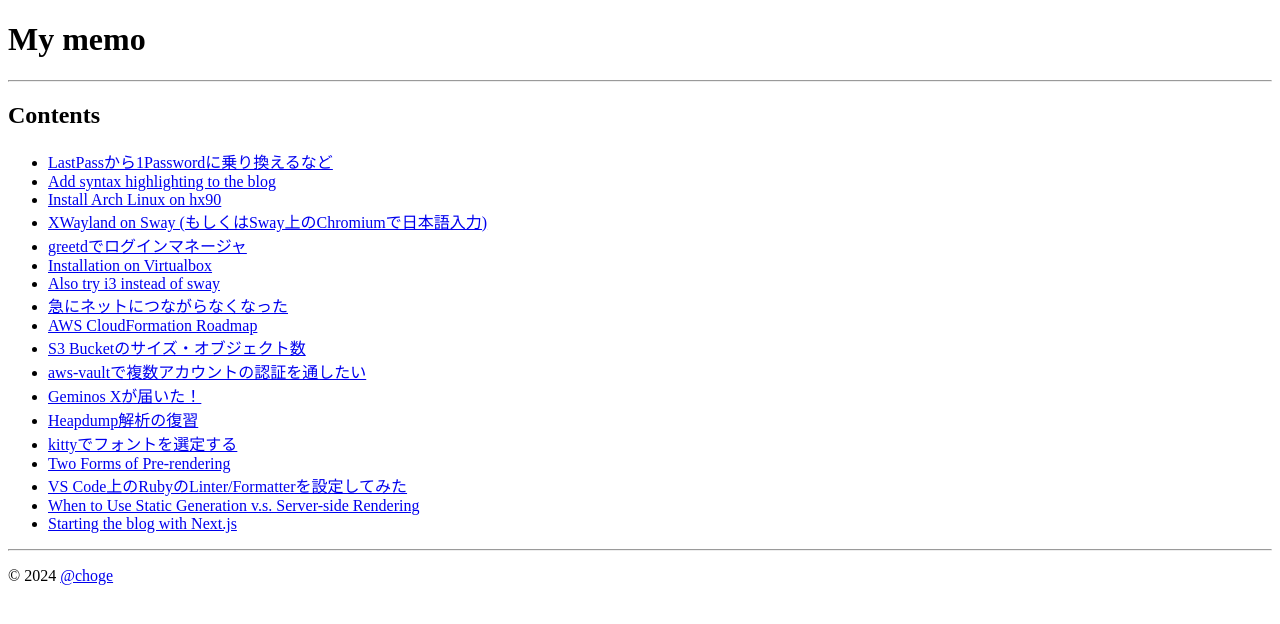
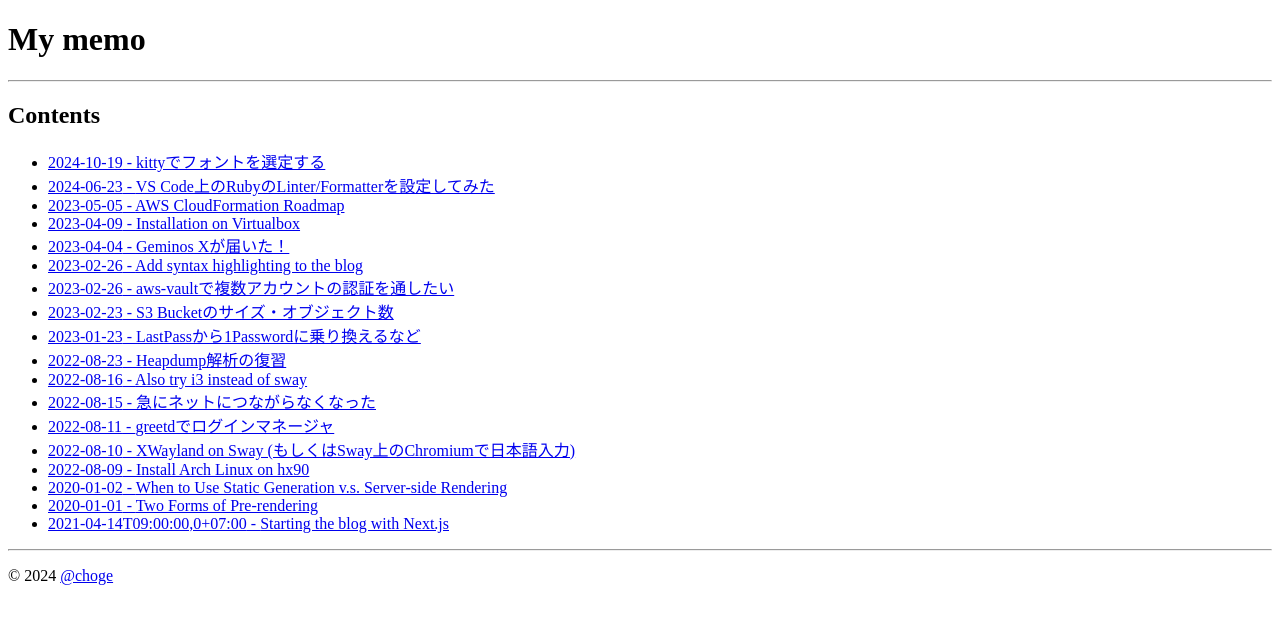
Before and after one commit to choge/blogv2, a Next.js app: page / in a window 1280 px wide. Shown: the top 624 px of the page. Built offline with nearby package versions, Linux system fonts and the light colour scheme.

Commit message:
feat: sort posts by dates

```diff
--- a/app/page.tsx
+++ b/app/page.tsx
@@ -2,14 +2,19 @@ import retrievePosts from "../lib/posts";
 
 const HomePage: React.FC = async () => {
   const posts = await retrievePosts();
+  const sortedPosts = posts.sort((a, b) => {
+    return new Date(b.date).getTime() - new Date(a.date).getTime();
+  });
 
   return (
     <div>
       <h2>Contents</h2>
       <ul>
-        {posts.map((post) => (
+        {sortedPosts.map((post) => (
           <li key={post.slug}>
-            <a href={`/posts/${post.slug}`}>{post.title}</a>
+            <a href={`/posts/${post.slug}`}>
+              {post.date} - {post.title}
+            </a>
           </li>
         ))}
       </ul>
--- a/lib/posts.tsx
+++ b/lib/posts.tsx
@@ -6,7 +6,7 @@ interface Post {
   slug: string;
   title: string;
   tags: string[];
-  content: string;
+  date: string;
 }
 
 export default async function retrievePosts(): Promise<Post[]> {
@@ -16,13 +16,13 @@ export default async function retrievePosts(): Promise<Post[]> {
   const posts = filenames.map((filename) => {
     const filePath = path.join(markdownDir, filename);
     const fileContents = fs.readFileSync(filePath, "utf8");
-    const { data, content } = matter(fileContents);
+    const { data } = matter(fileContents);
 
     return {
       slug: filename.replace(/\.md$/, ""),
       title: data.title,
       tags: data.tags,
-      content: content,
+      date: data.date,
     };
   });
 
```
